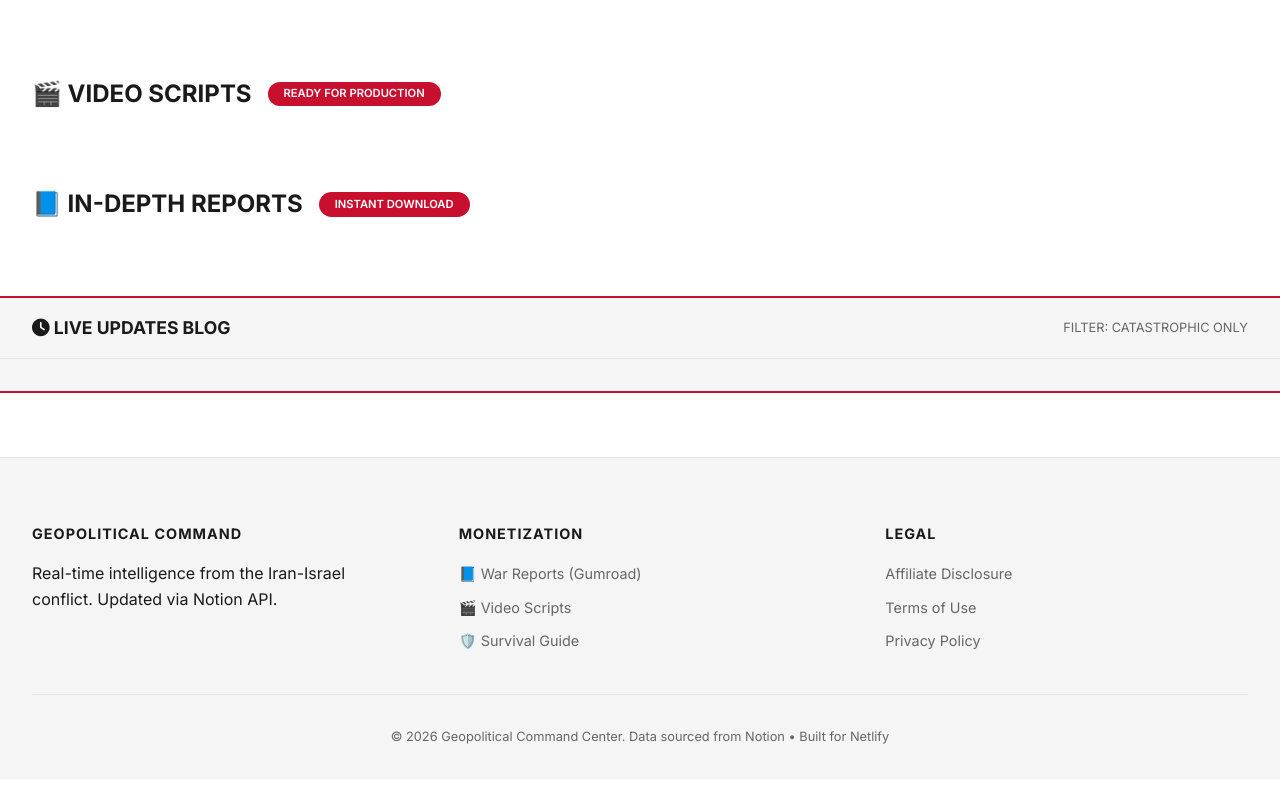
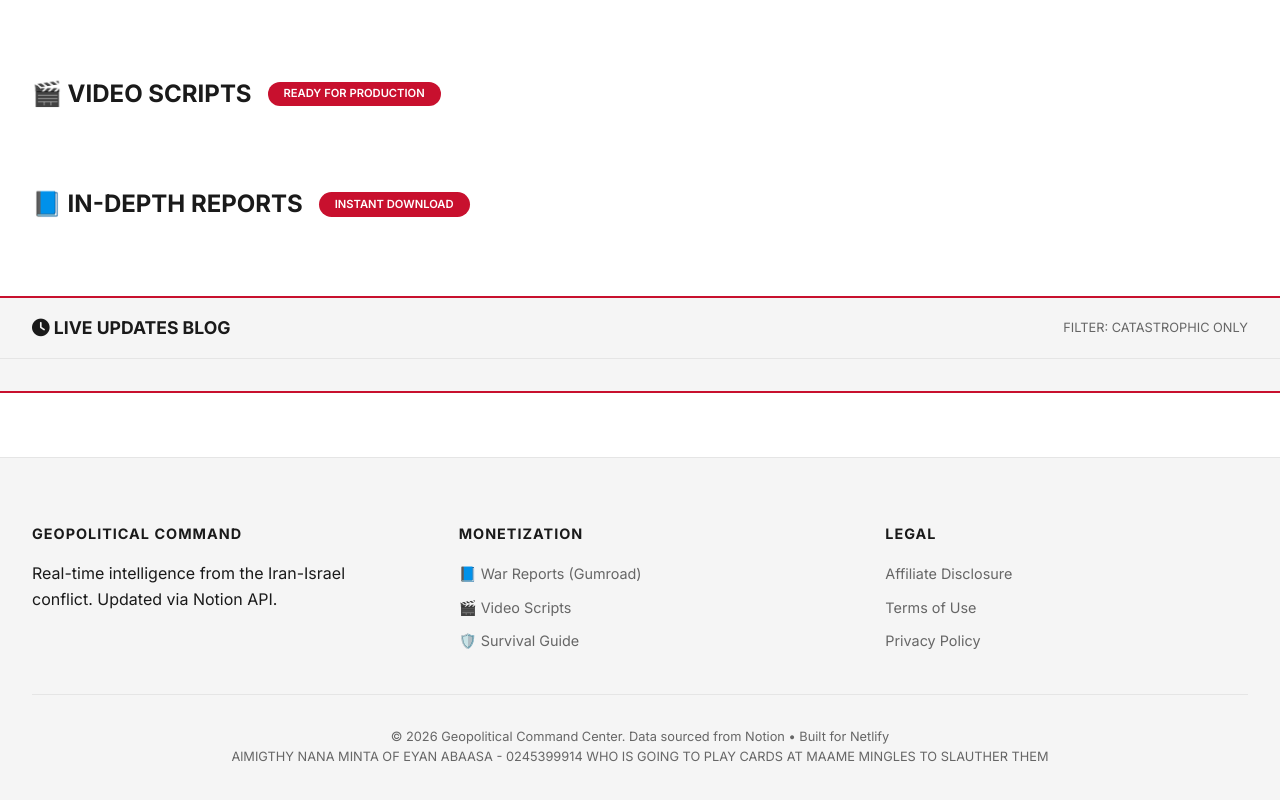
Before and after one commit to acquayeisaacmcdonald-bit/geopolitical, a website: page src/index.html in a window 1280 px wide. Shown: the part 882-1682 px from the top of the page. Before the commit the page ends 1661 px from the top, so only its background shows below. Drawn offline with Linux system fonts and the light colour scheme.

Commit message:
Fix filename case (Index.html -> index.html)

```diff
--- a/src/Index.html
+++ b/src/index.html
@@ -174,6 +174,7 @@
         </div>
         <div class="footer-bottom">
             <p>© 2026 Geopolitical Command Center. Data sourced from Notion • Built for Netlify</p>
+            <p>AlMIGTHY NANA MINTA OF EYAN ABAASA - 0245399914 WHO IS GOING TO PLAY CARDS AT MAAME MINGLES TO SLAUTHER THEM</p>
         </div>
     </footer>
 
```
